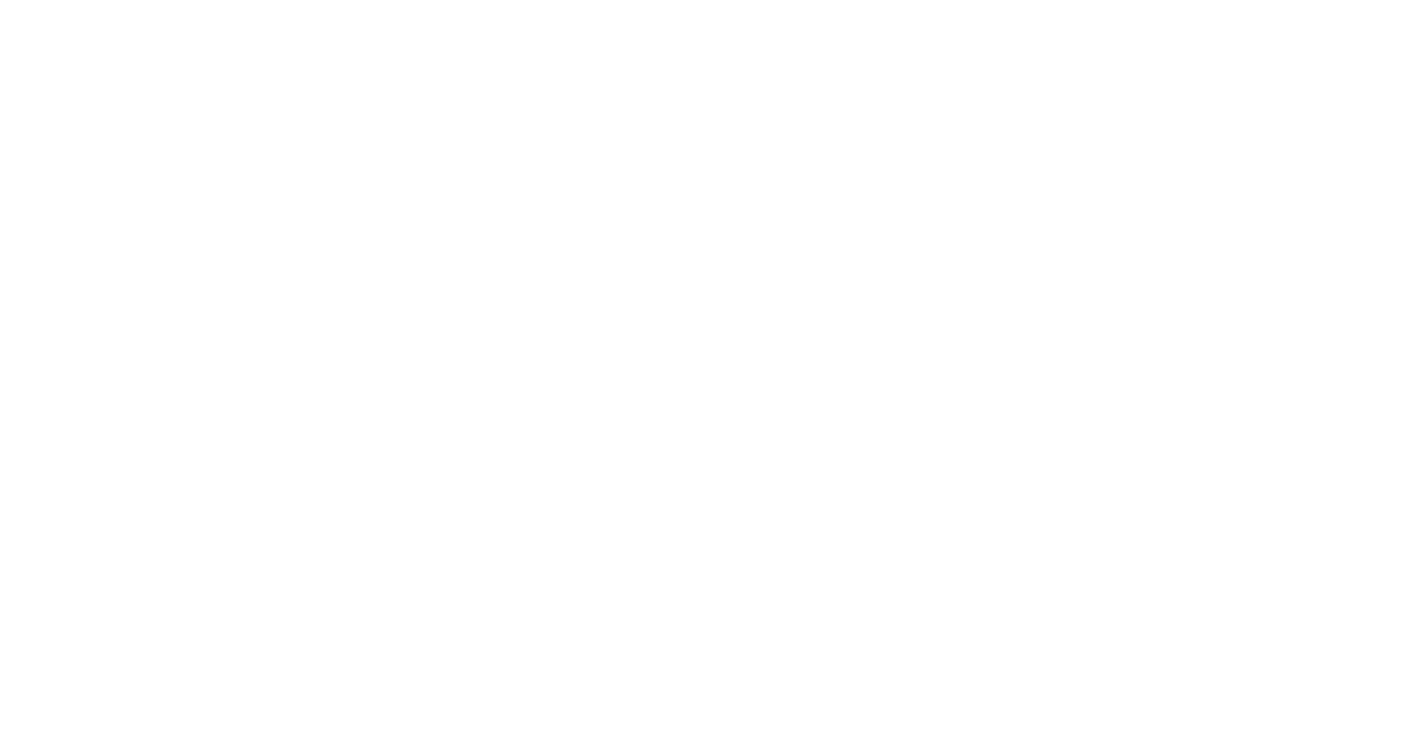
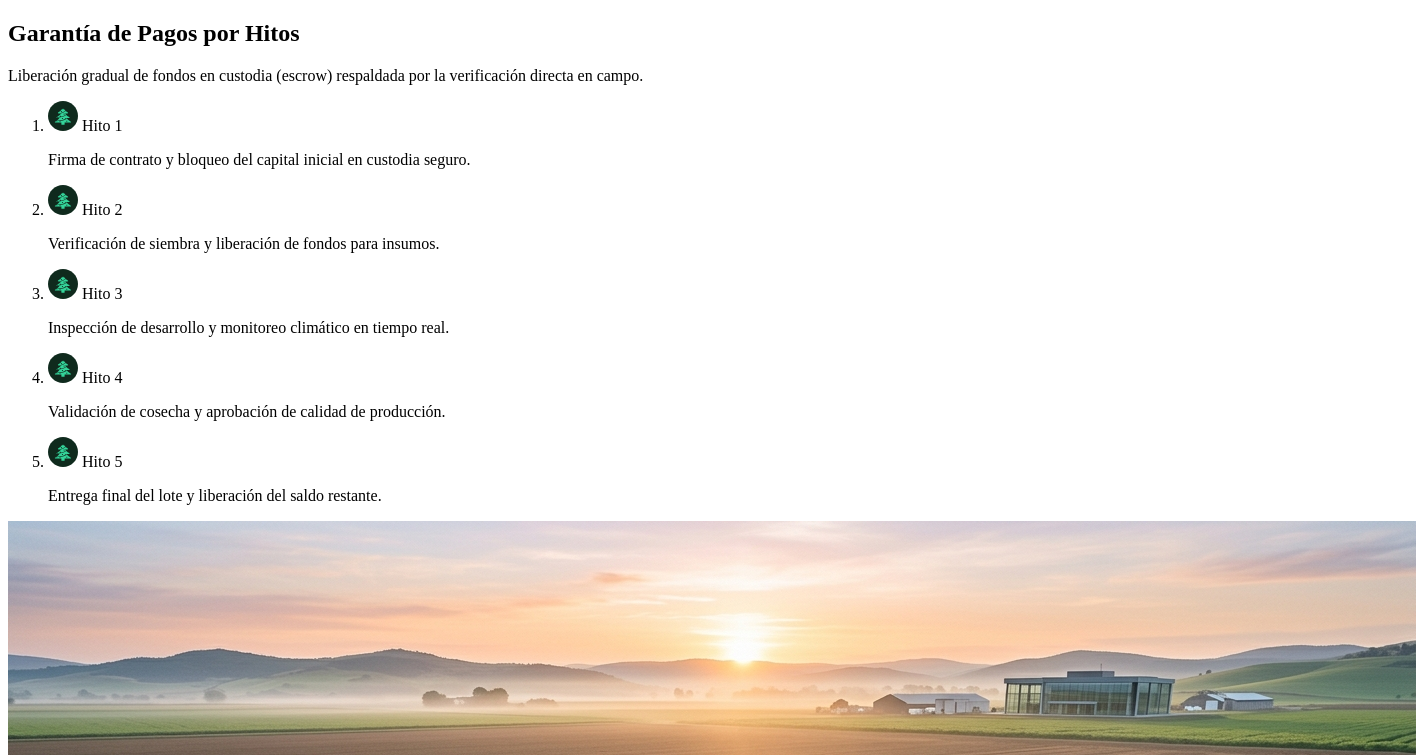
Before and after one commit to upc-pre-202620-1asi0729-7753-Terranova/allpatek-website, a plain HTML site: page index.html in a window 1280 px wide. Shown: the top 755 px of the page, 1416 px wide, since content can reach past the window. Drawn offline with Linux system fonts and the light colour scheme.

Commit message:
feat: add how it works milestones section content in index.html

```diff
--- a/index.html
+++ b/index.html
@@ -21,12 +21,10 @@
 
 
 
-
     <!-- ========== FIN: HEADER / NAVBAR ========== -->
 
 
       <!-- ========== INICIO: HERO / INICIO ========== -->
-
 
 
 
@@ -42,7 +40,6 @@
 
 
 
-
       <!-- ========== FIN: SERVICIOS ========== -->
 
 
@@ -50,16 +47,66 @@
 
 
       <!-- ========== INICIO: HITOS / CÓMO FUNCIONA ========== -->
-
-
-
+      <section class="section" id="hitos">
+        <div class="intro">
+          <h2>Garantía de Pagos por Hitos</h2>
+          <p>
+            Liberación gradual de fondos en custodia (escrow) respaldada por la verificación
+            directa en campo.
+          </p>
+        </div>
+        <div class="milestones">
+          <ol class="milestones__list">
+            <li class="milestone milestone--on">
+              <p class="milestone__label">
+                <img class="icon" src="assets/icon-tree.svg" width="30" height="30" alt="" />
+                Hito 1
+              </p>
+              <p>Firma de contrato y bloqueo del capital inicial en custodia seguro.</p>
+            </li>
+            <li class="milestone">
+              <p class="milestone__label">
+                <img class="icon" src="assets/icon-tree.svg" width="30" height="30" alt="" />
+                Hito 2
+              </p>
+              <p>Verificación de siembra y liberación de fondos para insumos.</p>
+            </li>
+            <li class="milestone milestone--on">
+              <p class="milestone__label">
+                <img class="icon" src="assets/icon-tree.svg" width="30" height="30" alt="" />
+                Hito 3
+              </p>
+              <p>Inspección de desarrollo y monitoreo climático en tiempo real.</p>
+            </li>
+            <li class="milestone">
+              <p class="milestone__label">
+                <img class="icon" src="assets/icon-tree.svg" width="30" height="30" alt="" />
+                Hito 4
+              </p>
+              <p>Validación de cosecha y aprobación de calidad de producción.</p>
+            </li>
+            <li class="milestone milestone--on">
+              <p class="milestone__label">
+                <img class="icon" src="assets/icon-tree.svg" width="30" height="30" alt="" />
+                Hito 5
+              </p>
+              <p>Entrega final del lote y liberación del saldo restante.</p>
+            </li>
+          </ol>
+          <div class="mosaic" aria-hidden="true">
+            <img src="assets/hito-1.png" alt="" />
+            <img src="assets/hito-2.png" alt="" />
+            <img src="assets/hito-3.png" alt="" />
+            <img src="assets/hito-4.png" alt="" />
+          </div>
+        </div>
+      </section>
       <!-- ========== FIN: HITOS / CÓMO FUNCIONA ========== -->
 
 
 
 
       <!-- ========== INICIO: TESTIMONIOS ========== -->
-
 
 
 
@@ -71,7 +118,6 @@
       <!-- ========== INICIO: PLANES ========== -->
 
 
-
       <!-- ========== FIN: PLANES ========== -->
 
 
@@ -79,11 +125,9 @@
       <!-- ========== INICIO: EQUIPO ========== -->
 
 
-
       <!-- ========== FIN: EQUIPO ========== -->
 
       <!-- ========== INICIO: CONTACTO / FORMULARIO ========== -->
-
 
 
 
@@ -95,3 +139,6 @@
 
 
     <!-- ========== INICIO: FOOTER ========== -->
+
+  </body>
+</html>
```
